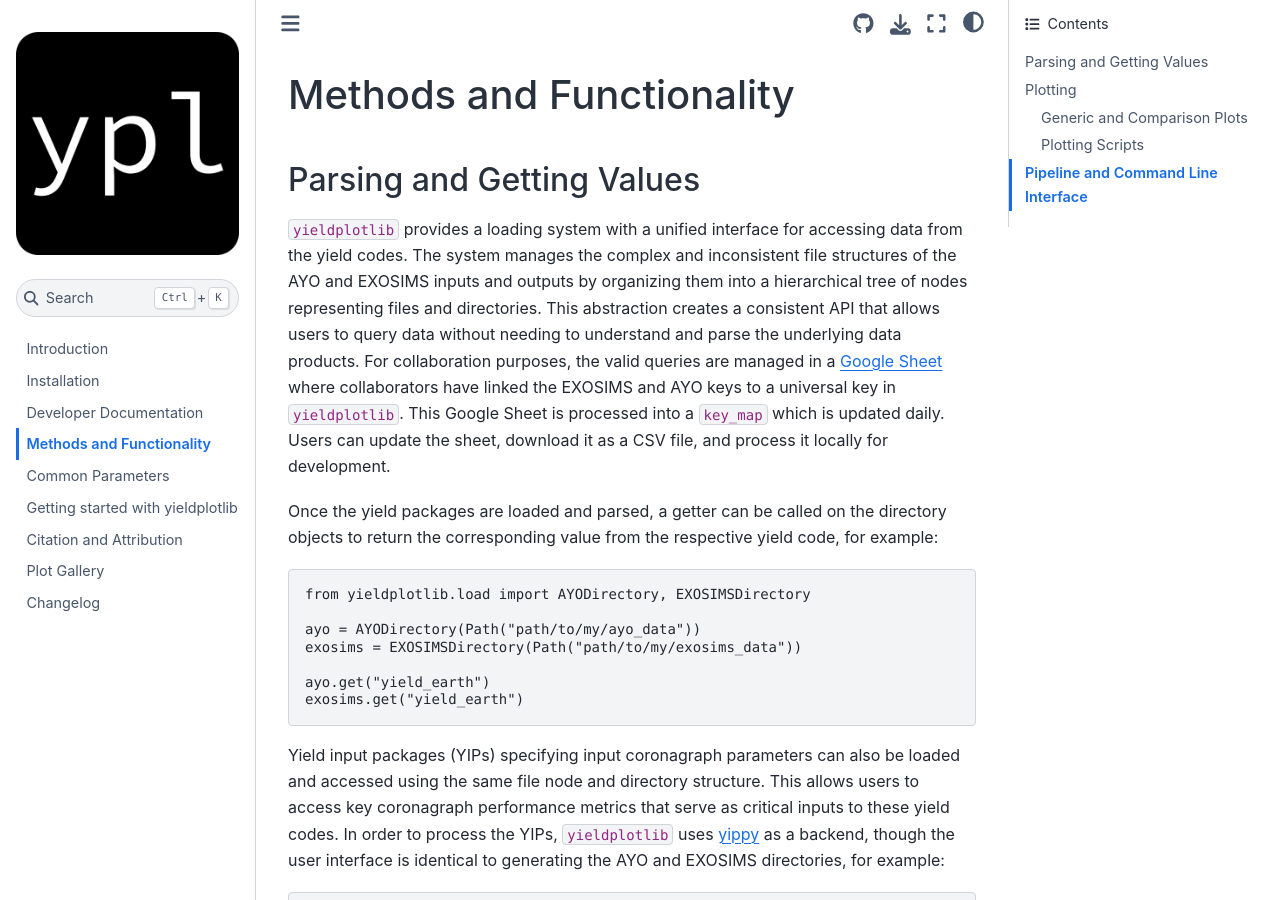
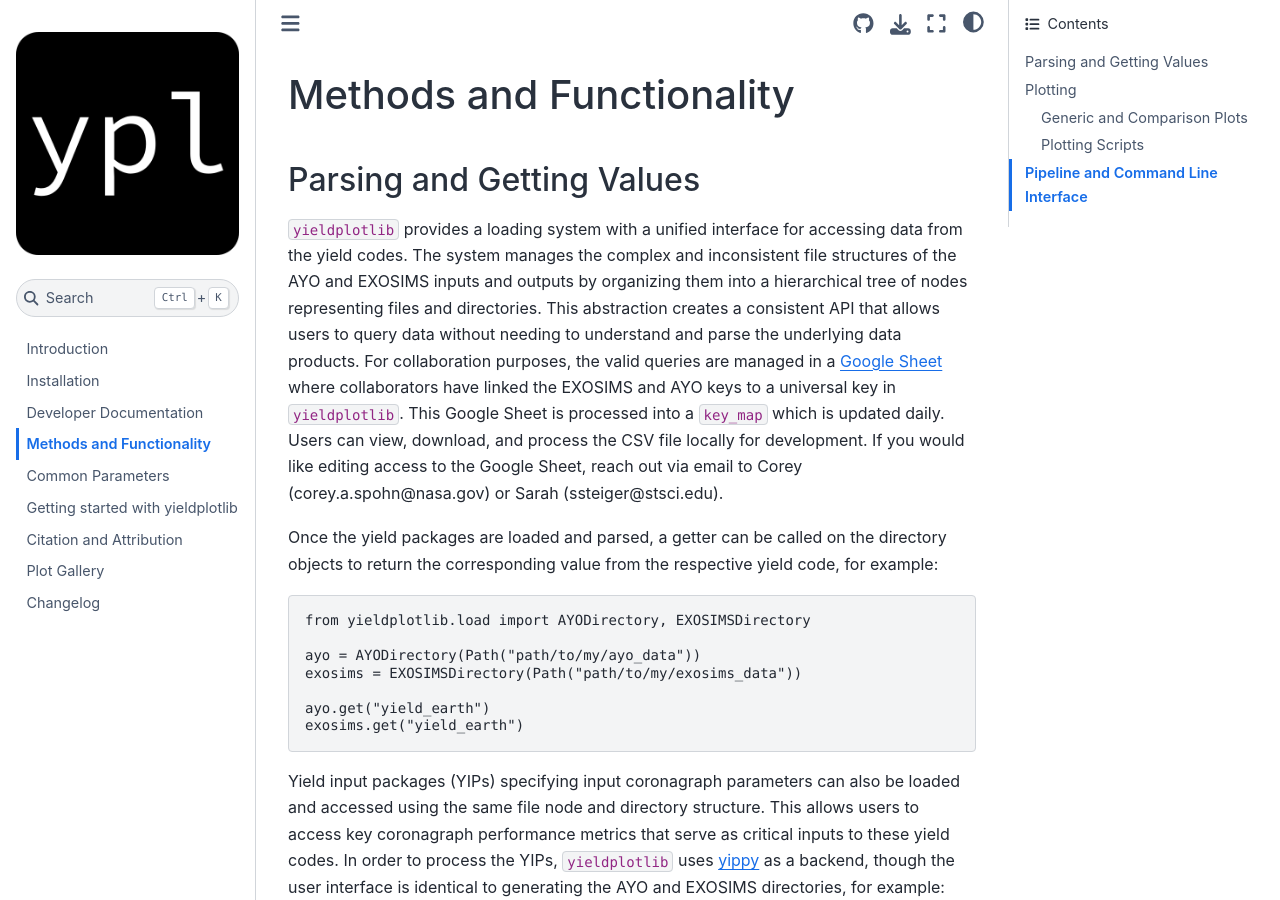
Before and after one commit to HWO-Yield-Visualizations/yieldplotlib, a Sphinx documentation site: the page built from docs/user/functionality.md, in a window 1280 px wide and 900 px high. Built offline with Sphinx 7.4.7 and the Sphinx Book theme 1.1.4, drawn with Linux system fonts in a browser that asks for light colours; the version number could not be read and is left out.

Commit message:
docs: add Google sheet access instructions.

```diff
--- a/docs/user/functionality.md
+++ b/docs/user/functionality.md
@@ -6,9 +6,12 @@ the yield codes. The system manages the complex and inconsistent file structures
 AYO and EXOSIMS inputs and outputs by organizing them into a hierarchical tree of nodes
 representing files and directories. This abstraction creates a consistent API that
 allows users to query data without needing to understand and parse the underlying
-data products. For collaboration purposes, the valid queries are managed in a [Google Sheet](https://docs.google.com/spreadsheets/d/1qZ-JH0xnYSqeWOrirEIvJ-NcoMVu90pDgeRsqbDUcxM/edit?usp=sharing) where collaborators have linked the EXOSIMS and AYO keys to a universal key in `yieldplotlib`.
-This Google Sheet is processed into a `key_map` which is updated daily. Users can update
-the sheet, download it as a CSV file, and process it locally for development.
+data products. For collaboration purposes, the valid queries are managed in a
+[Google Sheet](https://docs.google.com/spreadsheets/d/1qZ-JH0xnYSqeWOrirEIvJ-NcoMVu90pDgeRsqbDUcxM/edit?usp=sharing) where collaborators have linked the EXOSIMS and AYO keys to a
+universal key in `yieldplotlib`. This Google Sheet is processed into a `key_map` which
+is updated daily. Users can view, download, and process the CSV file locally for development.
+If you would like editing access to the Google Sheet, reach out via email to
+Corey (corey.a.spohn@nasa.gov) or Sarah (ssteiger@stsci.edu).
 
 Once the yield packages are loaded and parsed, a getter can be called on the directory objects
 to return the corresponding value from the respective yield code, for example:
```
